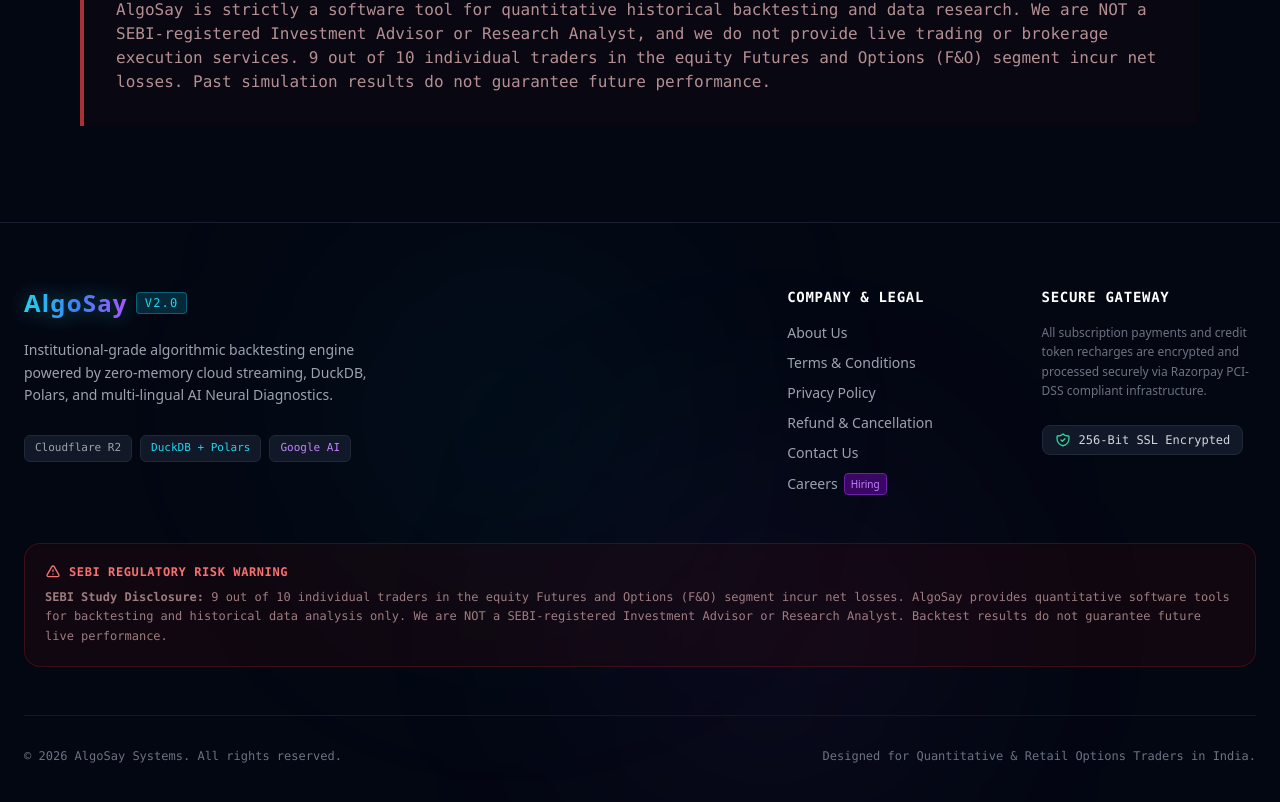
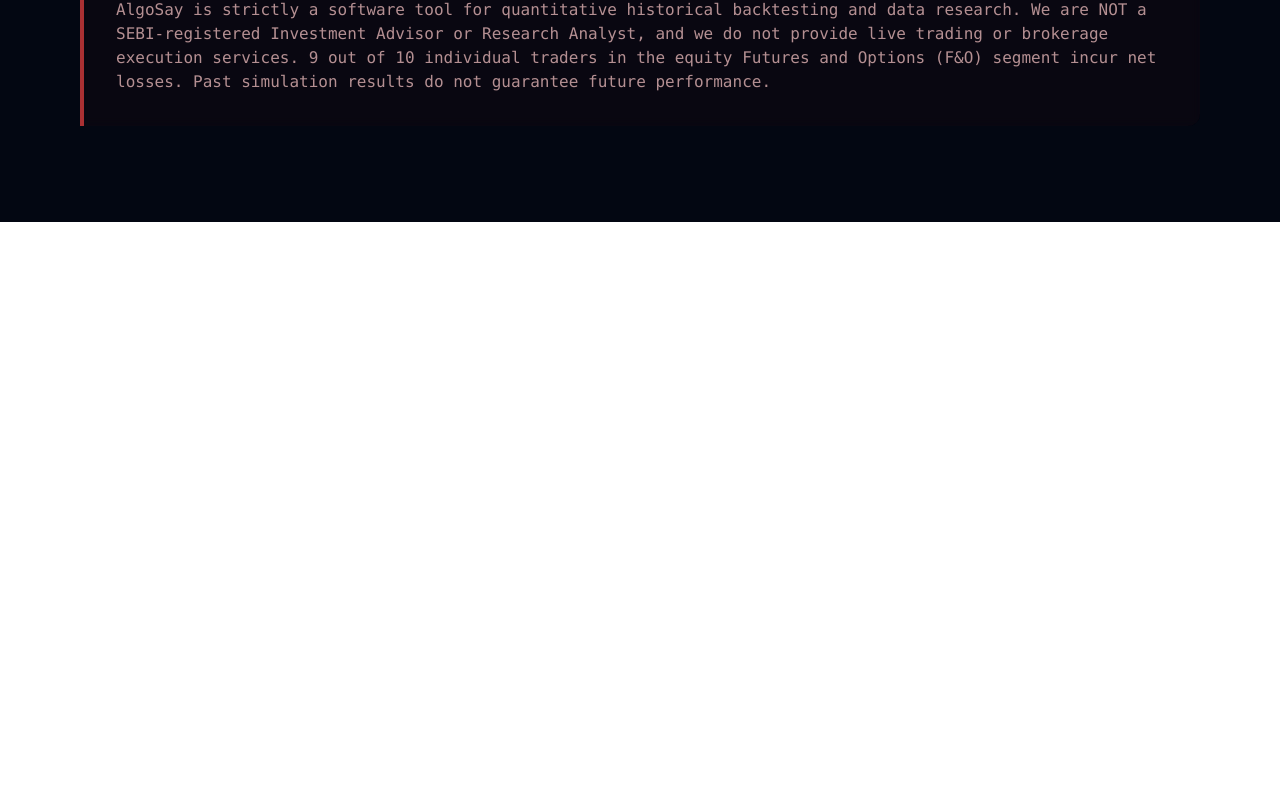
Before and after one commit to algosay/algosay-frontend, a React (Create React App) app: page /about-us in a window 1280 px wide. Shown: the part 1445-2247 px from the top of the page. After the commit the page ends 1667 px from the top, so only its background shows below. Built offline with nearby package versions, Linux system fonts and the light colour scheme; no server answers.

Commit message:
Update pages-4

```diff
--- a/src/App.js
+++ b/src/App.js
@@ -11,14 +11,13 @@
 import TopNavBar from './components/TopNavBar';
 import { useAppLogic } from './useAppLogic';
 
-// 🌟 Import Company Pages & Footer
+// 🌟 Import Company Pages (Footer public pages kulla handle panalam)
 import AboutUs from './components/AboutUs';
 import TermsConditions from './components/TermsConditions';
 import PrivacyPolicy from './components/PrivacyPolicy';
 import RefundPolicy from './components/RefundPolicy';
 import ContactUs from './components/ContactUs';
 import Careers from './components/Careers';
-import Footer from './components/Footer';
 
 function App() {
   const logic = useAppLogic();
@@ -166,7 +165,7 @@
           {/* 🚦 ROUTING SYSTEM 🚦 */}
           <Routes>
 
-            {/* PUBLIC PAGES (Anyone can visit these without logging in) */}
+            {/* PUBLIC PAGES */}
             <Route path="/about-us" element={<AboutUs />} />
             <Route path="/terms-conditions" element={<TermsConditions />} />
             <Route path="/privacy-policy" element={<PrivacyPolicy />} />
@@ -174,14 +173,11 @@
             <Route path="/contact-us" element={<ContactUs />} />
             <Route path="/careers" element={<Careers />} />
 
-            {/* PRIVATE APP DASHBOARD (Root path requires login) */}
+            {/* PRIVATE APP DASHBOARD */}
             <Route path="/" element={<ProtectedDashboard />} />
 
           </Routes>
         </div>
-
-        {/* Global Footer (Visible on both public pages and dashboard) */}
-        <Footer />
 
       </div>
     </Router>
--- a/src/components/AboutUs.jsx
+++ b/src/components/AboutUs.jsx
@@ -1,4 +1,5 @@
 import React from 'react';
+import Footer from './Footer';
 
 const AboutUs = () => {
   return (
--- a/src/components/Careers.jsx
+++ b/src/components/Careers.jsx
@@ -1,4 +1,5 @@
 import React, { useState } from 'react';
+import Footer from './Footer';
 
 const Careers = () => {
   const [selectedRole, setSelectedRole] = useState(null);
--- a/src/components/ContactUs.jsx
+++ b/src/components/ContactUs.jsx
@@ -1,5 +1,5 @@
 import React, { useState } from 'react';
-
+import Footer from './Footer';
 const ContactUs = () => {
   const [formData, setFormData] = useState({
     name: '',
--- a/src/components/PrivacyPolicy.jsx
+++ b/src/components/PrivacyPolicy.jsx
@@ -1,5 +1,5 @@
 import React from 'react';
-
+import Footer from './Footer';
 const PrivacyPolicy = () => {
   return (
     <div className="min-h-screen bg-gray-950 text-gray-300 p-6 md:p-12 lg:p-20 font-sans selection:bg-cyan-900 selection:text-cyan-100">
--- a/src/components/RefundPolicy.jsx
+++ b/src/components/RefundPolicy.jsx
@@ -1,5 +1,5 @@
 import React from 'react';
-
+import Footer from './Footer';
 const RefundPolicy = () => {
   return (
     <div className="min-h-screen bg-gray-950 text-gray-300 p-6 md:p-12 lg:p-20 font-sans selection:bg-cyan-900 selection:text-cyan-100">
--- a/src/components/TermsConditions.jsx
+++ b/src/components/TermsConditions.jsx
@@ -1,5 +1,5 @@
 import React from 'react';
-
+import Footer from './Footer';
 const TermsConditions = () => {
   return (
     <div className="bg-gray-950 text-gray-300 py-12 px-6 md:px-12 lg:px-20 font-sans selection:bg-cyan-900 selection:text-cyan-100">
```
